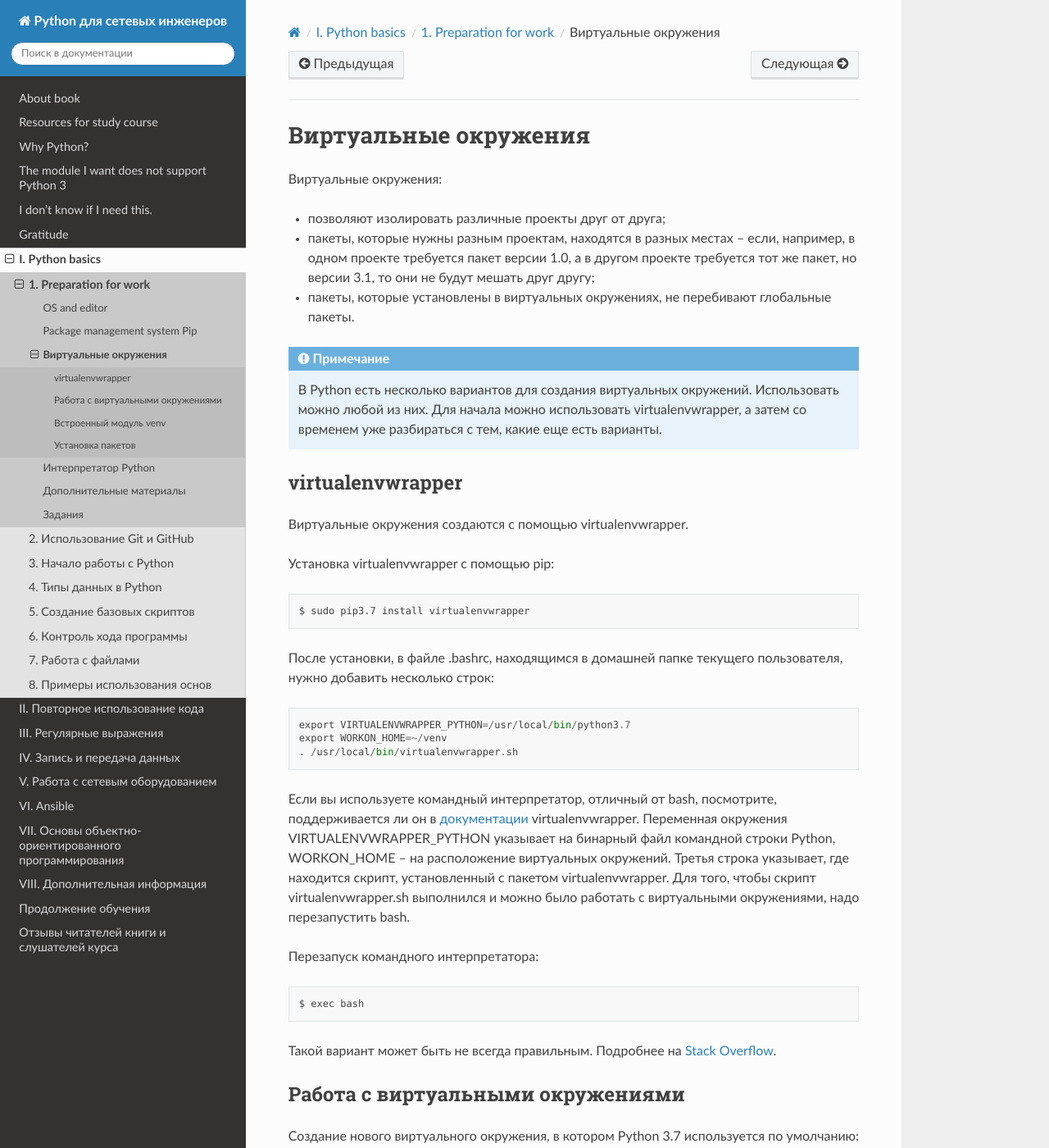
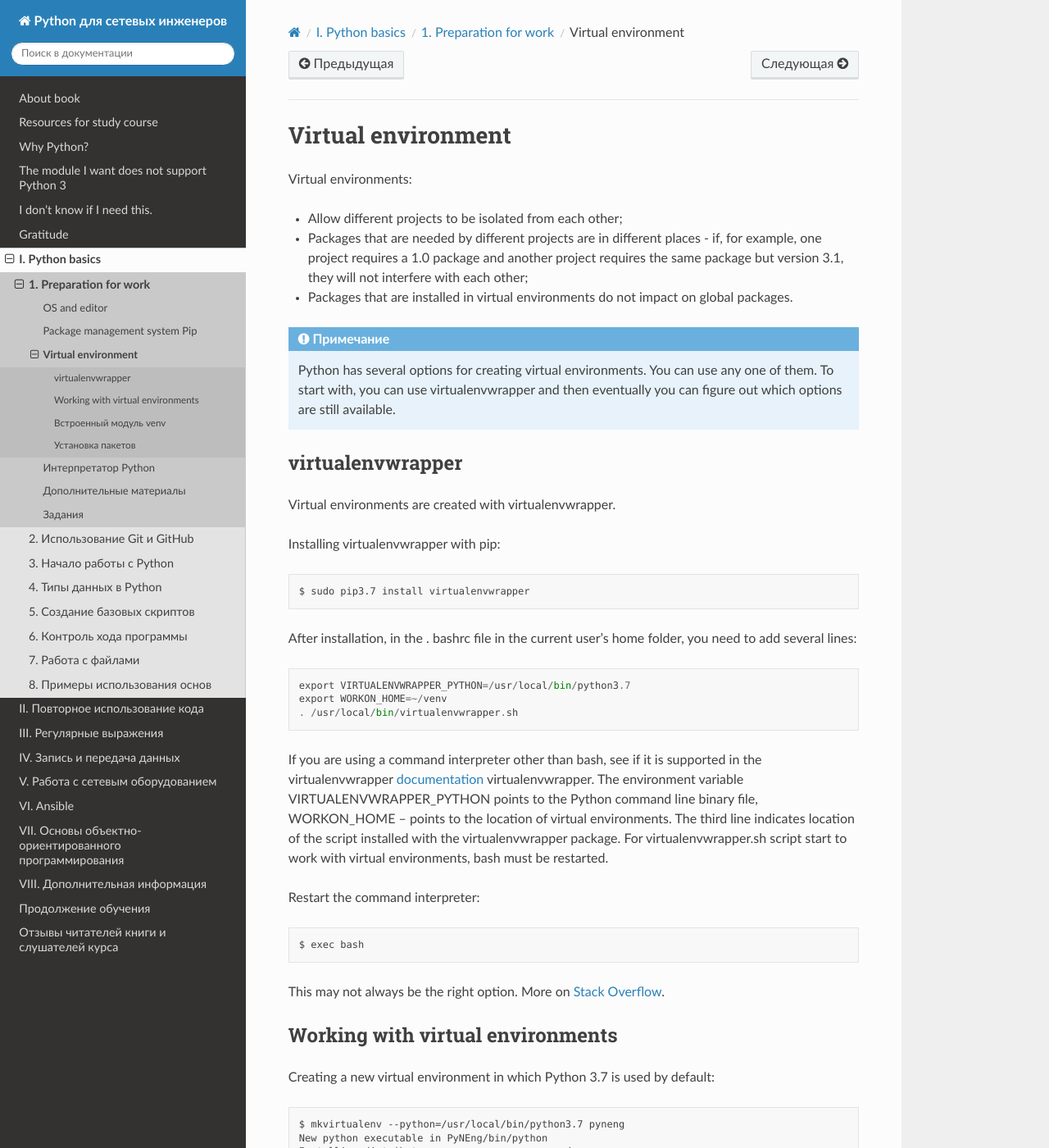
Before and after one commit to Aidar5/nattoeng, a Sphinx documentation site: the page built from docs/source/book/01_intro/virtualenv.rst, in a window 1280 px wide and 1400 px high. Shown: the whole window at 82% size. Built offline with Sphinx 7.4.7 and the Read the Docs theme 2.0.0, drawn with Linux system fonts in a browser that asks for light colours; pages that are not in the unit, such as notebooks, are missing from menus; some of the changed text lies outside the part shown.

Commit message:
Update virtualenv.rst

```diff
--- a/docs/source/book/01_intro/virtualenv.rst
+++ b/docs/source/book/01_intro/virtualenv.rst
@@ -1,35 +1,28 @@
-Виртуальные окружения
+Virtual environment
 =====================
 
-Виртуальные окружения:
+Virtual environments:
 
--  позволяют изолировать различные проекты друг от друга;
--  пакеты, которые нужны разным проектам, находятся в разных местах –
-   если, например, в одном проекте требуется пакет версии 1.0, а в
-   другом проекте требуется тот же пакет, но версии 3.1, то они не будут
-   мешать друг другу;
--  пакеты, которые установлены в виртуальных окружениях, не перебивают
-   глобальные пакеты.
+-  Allow different projects to be isolated from each other;
+-  Packages that are needed by different projects are in different places - if, for example, one project requires a 1.0 package and another project requires the same package but version 3.1, they will not interfere with each other;
+-  Packages that are installed in virtual environments do not impact on global packages.
 
 .. note::
-    В Python есть несколько вариантов для создания виртуальных окружений.
-    Использовать можно любой из них. Для начала можно использовать virtualenvwrapper,
-    а затем со временем уже разбираться с тем, какие еще есть варианты.
+    Python has several options for creating virtual environments. You can use any one of them. To start with, you can use virtualenvwrapper and then eventually you can figure out which options are still available.
 
 
 virtualenvwrapper
 ^^^^^^^^^^^^^^^^^
 
-Виртуальные окружения создаются с помощью virtualenvwrapper.
+Virtual environments are created with virtualenvwrapper.
 
-Установка virtualenvwrapper с помощью pip:
+Installing virtualenvwrapper with pip:
 
 ::
 
     $ sudo pip3.7 install virtualenvwrapper
 
-После установки, в файле .bashrc, находящимся в домашней папке текущего
-пользователя, нужно добавить несколько строк:
+After installation, in the . bashrc file in the current user’s home folder, you need to add several lines:
 
 ::
 
@@ -37,30 +30,24 @@ virtualenvwrapper
     export WORKON_HOME=~/venv
     . /usr/local/bin/virtualenvwrapper.sh
 
-Если вы используете командный интерпретатор, отличный от bash,
-посмотрите, поддерживается ли он в
-`документации <http://virtualenvwrapper.readthedocs.io/en/latest/install.html>`__
-virtualenvwrapper. Переменная окружения VIRTUALENVWRAPPER\_PYTHON
-указывает на бинарный файл командной строки Python, WORKON\_HOME – на
-расположение виртуальных окружений. Третья строка указывает, где
-находится скрипт, установленный с пакетом virtualenvwrapper. Для того,
-чтобы скрипт virtualenvwrapper.sh выполнился и можно было работать с
-виртуальными окружениями, надо перезапустить bash.
+If you are using a command interpreter other than bash, see if it is supported in the virtualenvwrapper
+`documentation <http://virtualenvwrapper.readthedocs.io/en/latest/install.html>`__
+virtualenvwrapper. The environment variable VIRTUALENVWRAPPER\_PYTHON
+points to the Python command line binary file, WORKON\_HOME – points to the location of virtual environments. The third line indicates location of the script installed with the virtualenvwrapper package. For virtualenvwrapper.sh script start to work with virtual environments, bash must be restarted.
 
-Перезапуск командного интерпретатора:
+Restart the command interpreter:
 
 ::
 
     $ exec bash
 
-Такой вариант может быть не всегда правильным. Подробнее на `Stack
+This may not always be the right option. More on `Stack
 Overflow <http://stackoverflow.com/questions/2518127/how-do-i-reload-bashrc-without-logging-out-and-back-in>`__.
 
-Работа с виртуальными окружениями
+Working with virtual environments
 ^^^^^^^^^^^^^^^^^^^^^^^^^^^^^^^^^
 
-Создание нового виртуального окружения, в котором Python 3.7
-используется по умолчанию:
+Creating a new virtual environment in which Python 3.7 is used by default:
 
 ::
 
@@ -70,8 +57,7 @@ Overflow <http://stackoverflow.com/questions/2518127/how-do-i-reload-bashrc-with
     Installing pip...............done.
     (pyneng)$
 
-В скобках перед стандартным приглашением отображается имя виртуального
-окружения. Это означает, что вы находитесь в нём. В virtualenvwrapper по
+The name of the virtual environment is shown in brackets before the standard invitation. That means you’re inside it. В virtualenvwrapper по
 Tab работает автодополнение имени виртуального окружения. Это особенно
 удобно в тех случаях, когда виртуальных окружений много. Теперь в том
 каталоге, который был указан в переменной окружения WORKON_HOME, создан
```
